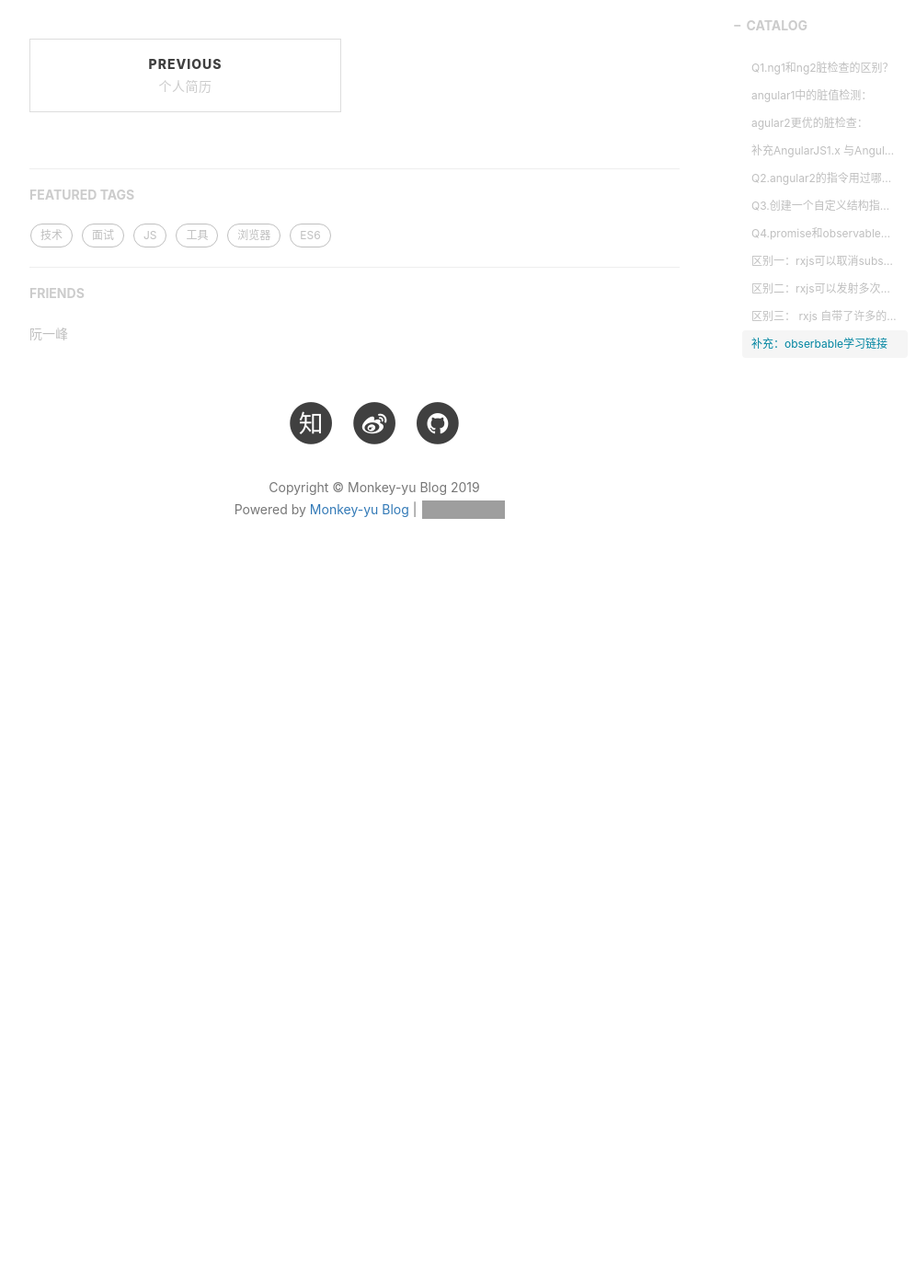
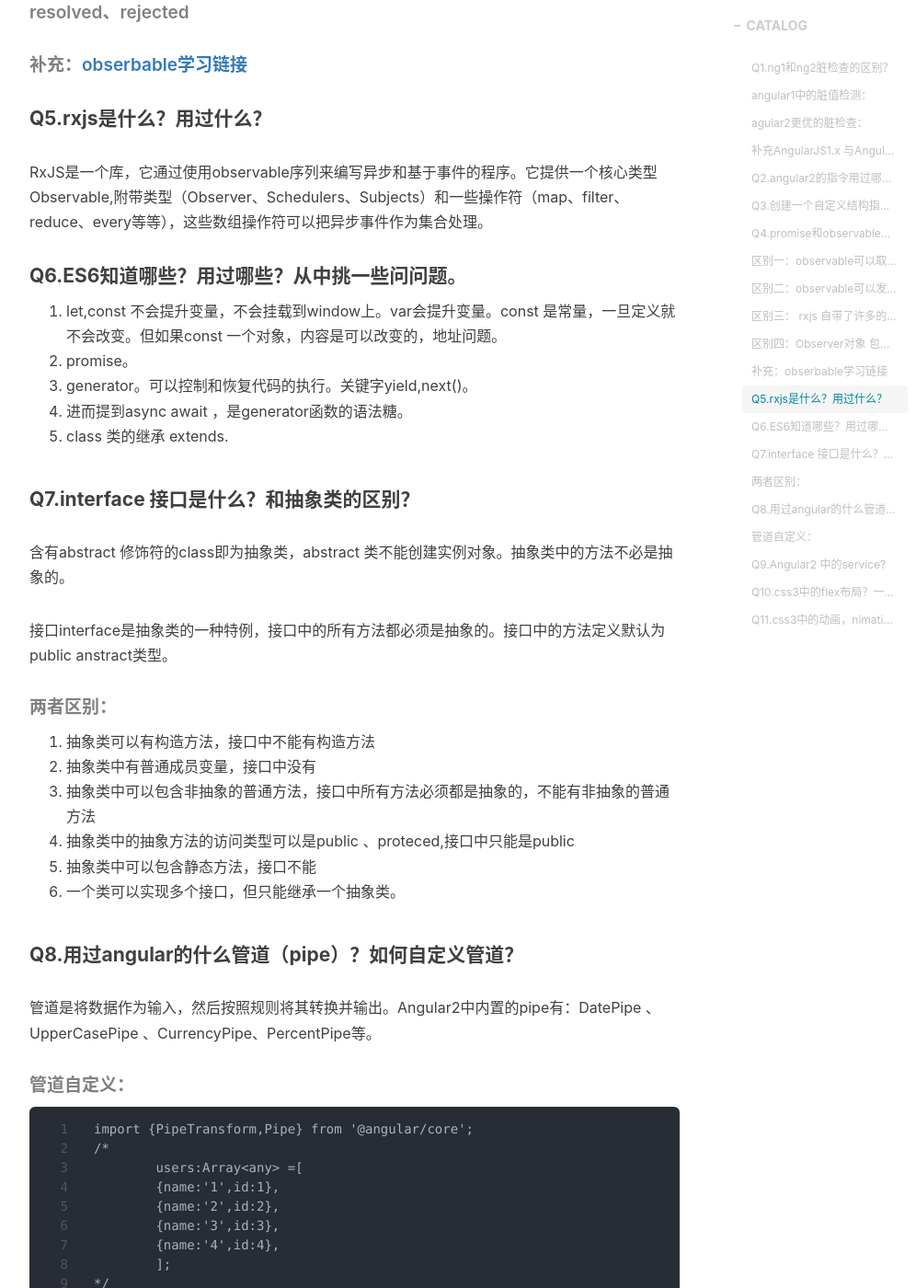
Before and after one commit to monkey-yu/monkey-yu.github.io, a Jekyll site: the page built from _posts/2019-02-21-pwc-interview.md, in a window 1280 px wide and 1400 px high, scrolled down 4758 px. Shown: the whole window at 92% size, without its empty margins (233-1229 px from the left). Built offline with Jekyll 4.4.1, drawn with Linux system fonts in a browser that asks for light colours; nearby versions of some CDN libraries; comment, search, counter and statistics services are not loaded; before the commit the page ends 5388 px from its top, so only the background shows below that; some of the changed text lies outside the part shown; grey boxes are pictures that could not be loaded.

Commit message:
完成pwc面试 blog

````diff
--- a/_posts/2019-02-21-pwc-interview.md
+++ b/_posts/2019-02-21-pwc-interview.md
@@ -7,9 +7,9 @@
 header-img: "img/post-bg-mac.jpg"
 catalog: true
 tags:
-    - 面试
+    - 实战面经
 ---
-> 2019年2月21日上午，参加了pwc(普华永道)的面试。主要考察了angular2+知识点，现在整理回顾。
+> 2019年2月21日上午，参加了pwc(普华永道)的面试。几乎全部考察了angular2+知识点，现在整理回顾。
 
 #### Q1.ng1和ng2脏检查的区别？
 
@@ -46,7 +46,7 @@
 | 作用域Scope       | 作用域链（相当于试图模型）                                   | 无                                                           |
 | 控制器Controller  | 非常重要，用于封装视图控制逻辑甚至业务逻辑                   | 无，组件化开发                                               |
 | 脏值检测          | $digest机制，多次检查整个作用域链                            | 采用zone.js库，取消主动脏值检查                              |
-| 指令              | 指令数量较多，指令与组件区别较少                             | 指令数量少，但指令更强大了；指令与组件区别明显，指令使用*符号，如\*nfGor、\*ngIf |
+| 指令              | 指令数量较多，指令与组件区别较少                             | 指令数量少，但指令更强大了；指令与组件区别明显，指令有的使用*符号，如\*nfGor、\*ngIf |
 | 组件              | 通过组件定义对象CDO进行组件定义                              | 通过装饰器元数据和组件类进行定义，组件呈现和控制页面上的一块区域；大量直接使用组件构建应用页面 |
 | 过滤器            | filter                                                       | 名字改为pipe,增加async、slice、percent去掉filter、limit、orderby .Angular2认为筛选/分页/排序属于视图控制逻辑/业务逻辑 |
 | 绑定              | 通过大量指令和模板插值实现，单向绑定双向绑定区别不明显       | （）从视图到数据方向，指事件；[]从数据到视图方向；[()]双向绑定；{{}}模板插值。严格区分两种单向绑定，区分单向和双向绑定 |
@@ -95,7 +95,7 @@
 })
 ```
 
-Rxjs代码如下：
+observable代码如下：
 
 ```
 let start=new Observable((observer) =>{
@@ -108,7 +108,7 @@
 })
 ```
 
-##### 区别一：rxjs可以取消subscribe,promise不可以。使用unsubscribe()
+##### 区别一：observable可以取消subscribe,promise不可以。使用unsubscribe()
 
 ```
 setTimeout(()=>{
@@ -116,7 +116,7 @@
 },1000)
 ```
 
-##### 区别二：rxjs可以发射多次，promise只能发射一次
+##### 区别二：observable可以发射多次，promise只能发射一次
 
 ```
 let setTime2;
@@ -138,4 +138,76 @@
 
 ##### 区别三： rxjs 自带了许多的工具函数，如filter等
 
+##### 区别四：Observer对象 包含三个参数：next、error、complete；Promise参数 resolved、rejected
+
 ##### 补充：[obserbable学习链接](https://segmentfault.com/a/1190000008809168#articleHeader28)
+
+#### Q5.rxjs是什么？用过什么？
+
+RxJS是一个库，它通过使用observable序列来编写异步和基于事件的程序。它提供一个核心类型Observable,附带类型（Observer、Schedulers、Subjects）和一些操作符（map、filter、reduce、every等等），这些数组操作符可以把异步事件作为集合处理。
+
+#### Q6.ES6知道哪些？用过哪些？从中挑一些问问题。
+
+1. let,const 不会提升变量，不会挂载到window上。var会提升变量。const 是常量，一旦定义就不会改变。但如果const 一个对象，内容是可以改变的，地址问题。
+2. promise。
+3. generator。可以控制和恢复代码的执行。关键字yield,next()。
+4. 进而提到async await ，是generator函数的语法糖。
+5. class 类的继承 extends.
+
+#### Q7.interface 接口是什么？和抽象类的区别？
+
+含有abstract 修饰符的class即为抽象类，abstract 类不能创建实例对象。抽象类中的方法不必是抽象的。
+
+接口interface是抽象类的一种特例，接口中的所有方法都必须是抽象的。接口中的方法定义默认为public anstract类型。
+
+##### 两者区别：
+
+1. 抽象类可以有构造方法，接口中不能有构造方法
+2. 抽象类中有普通成员变量，接口中没有
+3. 抽象类中可以包含非抽象的普通方法，接口中所有方法必须都是抽象的，不能有非抽象的普通方法
+4. 抽象类中的抽象方法的访问类型可以是public 、proteced,接口中只能是public
+5. 抽象类中可以包含静态方法，接口不能
+6. 一个类可以实现多个接口，但只能继承一个抽象类。
+
+#### Q8.用过angular的什么管道（pipe）？如何自定义管道？
+
+管道是将数据作为输入，然后按照规则将其转换并输出。Angular2中内置的pipe有：DatePipe 、UpperCasePipe 、CurrencyPipe、PercentPipe等。
+
+##### 管道自定义：
+
+```
+import {PipeTransform,Pipe} from '@angular/core';
+/*
+	users:Array<any> =[
+        {name:'1',id:1},
+        {name:'2',id:2},
+        {name:'3',id:3},
+        {name:'4',id:4},
+	];
+*/
+@Pipe({name:'filterUser'})
+export class FilterUserPipe implement PipeTransform{
+    transform(allUsers:Array<any>,...args:any[]):any{
+        return allUser.filter(user => user.id >2);
+    }
+}
+```
+
+上述代码所示：
+
+- 需要使用@Pipe来装饰类
+- 实现PipeTransform的transform方法，该方法接收一个输入值和一些可选参数
+- 在@Pipe中指定管道名字，在模版中使用
+- 当定义完成后，不要忘记在Module的declarations数组中包含这个管道
+
+#### Q9.Angular2 中的service?
+
+在Angular中，我们所说的服务是指哪些能够被其他组件或指令调用的**单一的、可共享的**代码块。服务能够使我们提高代码的利用率，方便组件之间共享数据和方法，方便测试和维护。
+
+#### Q10.css3中的flex布局？一个子元素如何实现上下左右都居中？
+
+父元素display:flex；align-item:center;justify-content：center。
+
+#### Q11.css3中的动画，nimation？
+
+基于@keyframes，通过百分比来规定发生改变的时间。
````
Also changed, not shown: other parts of _posts/2019-02-21-pwc-interview.md (+1 -1 lines), _posts/2019-01-16-ximalaya-interview.md (+1 -1 lines), _posts/2019-01-24-pingan-interview-experience.md (+1 -1 lines).
